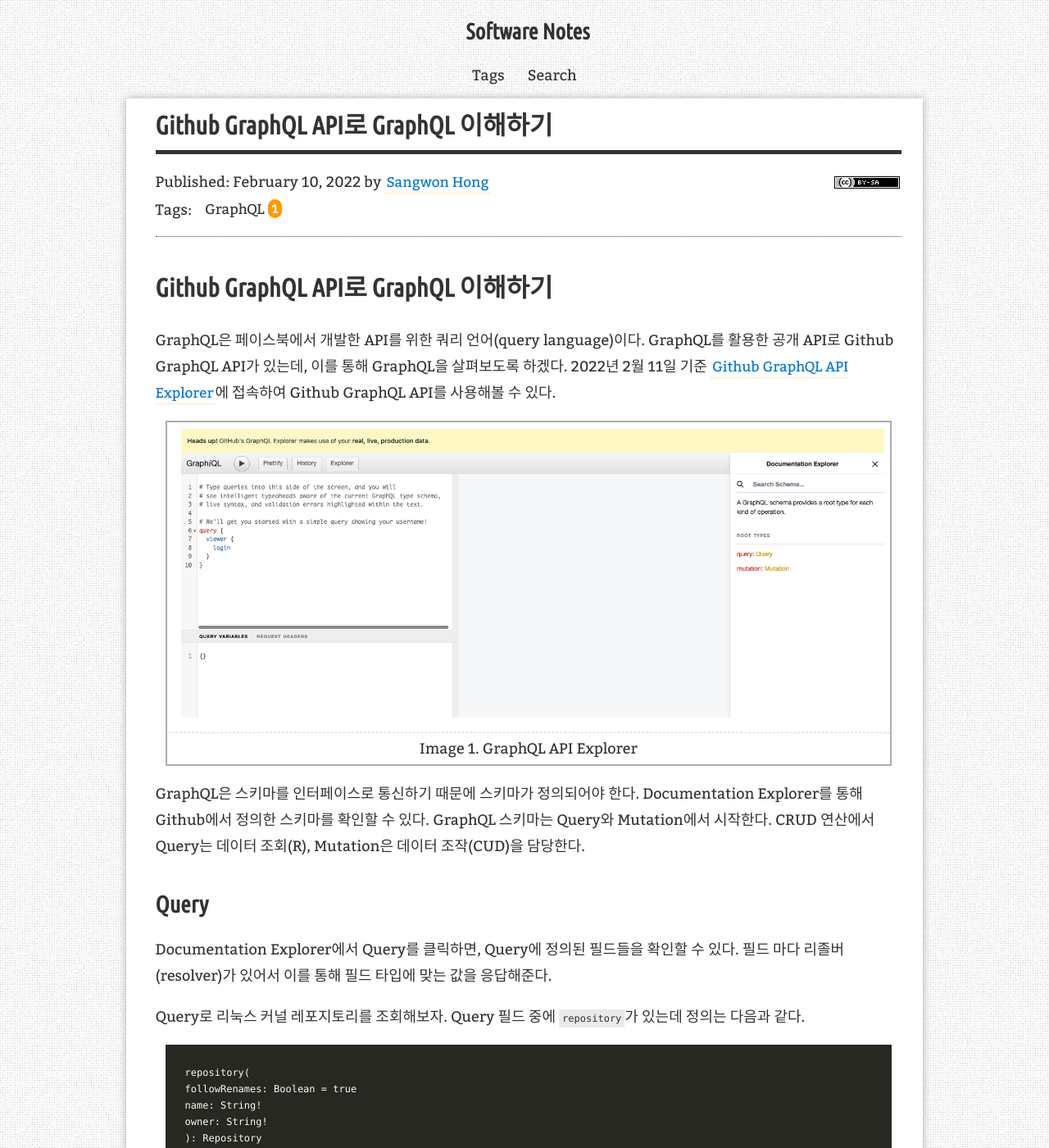
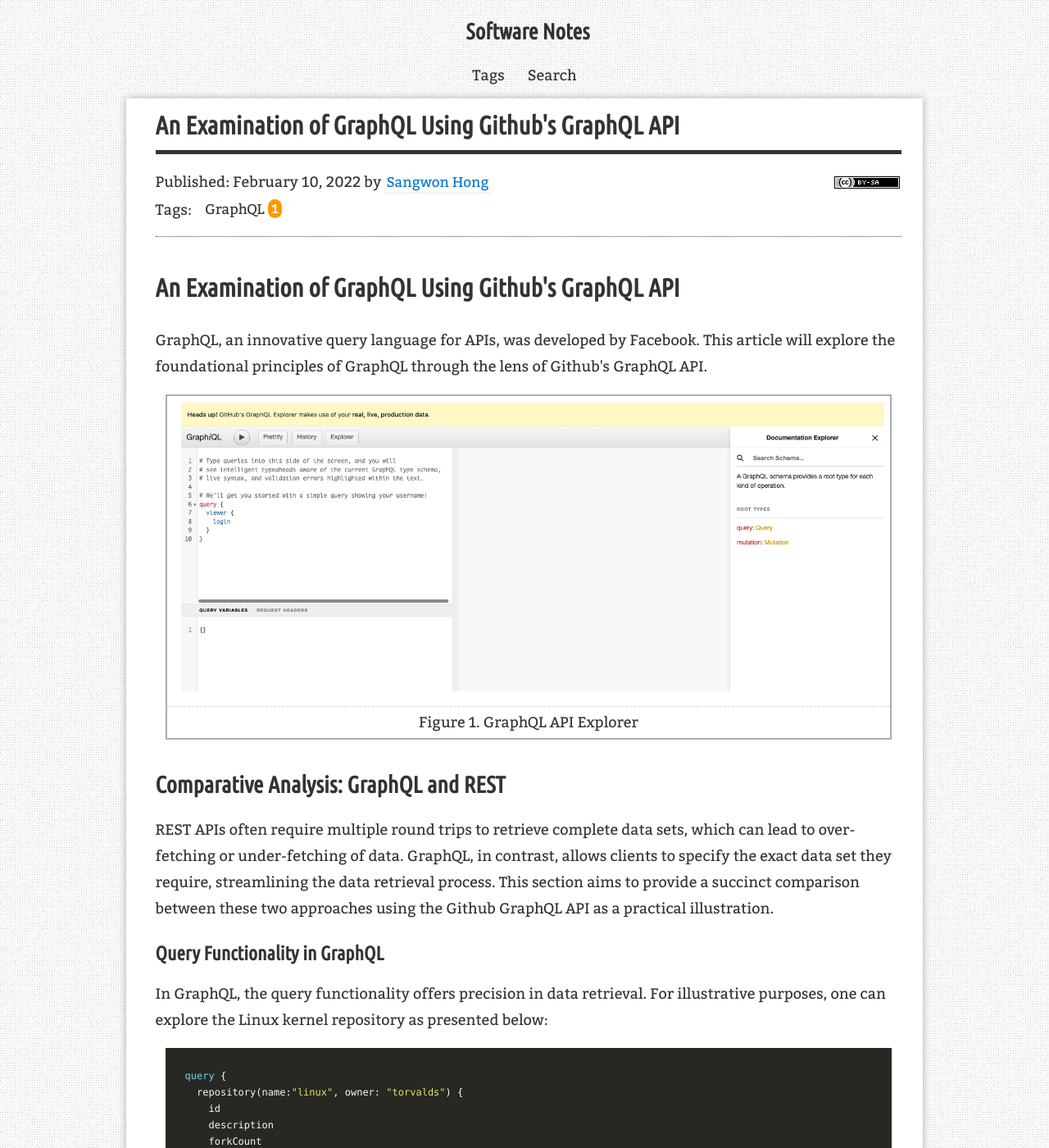
Before and after one commit to qpakzk/qpakzk.github.io, a Jekyll site: the page built from _posts/2022-02-10-intro-graphql.md, in a window 1280 px wide and 1400 px high. Shown: the whole window at 82% size. Built offline with Jekyll 4.4.1, drawn with Linux system fonts in a browser that asks for light colours; nearby versions of some CDN libraries; comment, search, counter and statistics services are not loaded; some of the changed text lies outside the part shown.

Commit message:
translate the article to english

````diff
--- a/_posts/2022-02-10-intro-graphql.md
+++ b/_posts/2022-02-10-intro-graphql.md
@@ -1,50 +1,28 @@
 ---
+
 layout: post
-title: "Github GraphQL API로 GraphQL 이해하기"
-description: "GraphQL 시리즈 1편"
+title: "An Examination of GraphQL Using Github's GraphQL API"
+description: "Part 1 of the GraphQL Series"
 tags: [GraphQL]
 redirect_from:
   - /2022/02/10/
 ---
 
-# Github GraphQL API로 GraphQL 이해하기
+# An Examination of GraphQL Using Github's GraphQL API
 
-GraphQL은 페이스북에서 개발한 API를 위한 쿼리 언어(query language)이다.
-GraphQL를 활용한 공개 API로 Github GraphQL API가 있는데, 이를 통해 GraphQL을 살펴보도록 하겠다.
-2022년 2월 11일 기준 [Github GraphQL API Explorer](https://docs.github.com/en/graphql/overview/explorer)에 접속하여 Github GraphQL API를 사용해볼 수 있다.
+GraphQL, an innovative query language for APIs, was developed by Facebook. This article will explore the foundational principles of GraphQL through the lens of Github's GraphQL API.
 
 | ![GraphQL API Explorer](/assets/images/graphql/intro-graphql/graphql-explorer.png) |
 |:--:|
-| Image 1. GraphQL API Explorer |
+| Figure 1. GraphQL API Explorer |
 
-GraphQL은 스키마를 인터페이스로 통신하기 때문에 스키마가 정의되어야 한다.
-Documentation Explorer를 통해 Github에서 정의한 스키마를 확인할 수 있다.
-GraphQL 스키마는 Query와 Mutation에서 시작한다. CRUD 연산에서 Query는 데이터 조회(R), Mutation은 데이터 조작(CUD)을 담당한다.
+## Comparative Analysis: GraphQL and REST
 
+REST APIs often require multiple round trips to retrieve complete data sets, which can lead to over-fetching or under-fetching of data. GraphQL, in contrast, allows clients to specify the exact data set they require, streamlining the data retrieval process. This section aims to provide a succinct comparison between these two approaches using the Github GraphQL API as a practical illustration.
 
-## Query
+### Query Functionality in GraphQL
 
-Documentation Explorer에서 Query를 클릭하면, Query에 정의된 필드들을 확인할 수 있다.
-필드 마다 리졸버(resolver)가 있어서 이를 통해 필드 타입에 맞는 값을 응답해준다.
-
-Query로 리눅스 커널 레포지토리를 조회해보자.
-Query 필드 중에 `repository`가 있는데 정의는 다음과 같다.
-
-```graphql
-repository(
-followRenames: Boolean = true
-name: String!
-owner: String!
-): Repository
-```
-
-`repository`는 인자(argument)로 `followRenames`, `name`, `owner`를 입력하면 `Repository` 타입에 맞는 데이터를 반환해준다.
-참고로 `name`, `owner`의 타입인 String 뒤에 `!`가 붙어있는데 이는 필수값(not null)을 의미한다.
-리눅스 커널 레포지토리를 조회하기 위해 `name`에 레포지토리명인 `linux`, `owner`에 Github 계정명인 `torvalds`를 입력한다.
-
-`repository`의 응답 타입인 `Repository`에도 많은 필드들이 정의되어 있다.
-GraphQL의 장점은 클라이언트가 `Repository` 필드 중에서 원하는 필드만 열거하여 조회할 수 있다는 것이다.
-리눅스 커널에서 레포지토리 id, 설명, fork 횟수, star 횟수를 조회해보도록 하겠다.
+In GraphQL, the query functionality offers precision in data retrieval. For illustrative purposes, one can explore the Linux kernel repository as presented below:
 
 ```graphql
 query {
@@ -57,37 +35,19 @@
 }
 ```
 
-결과는 다음과 같다.
-
 | ![GraphQL Query](/assets/images/graphql/intro-graphql/query.png) |
 |:--:|
-| Image 2. GraphQL Query |
+| Figure 2. GraphQL Query |
 
-실제로 리눅스 커널 레포지토리에 접속해보면 결과가 동일하다는 것을 확인할 수 있다.
+### Data Modification Through Mutation
 
-| ![Linux Kernel Repository](/assets/images/graphql/intro-graphql/linux.png) |
-|:--:|
-| Image 3. Linux Kernel Repository |
-
-## Mutation
-
-Query와 마찬가지로 Documentation Explorer에서 Mutation을 클릭하면, Mutation에 정의된 필드들을 확인할 수 있다.
-Mutation으로 새로운 레포지토리를 생성해보자.
-Mutation 필드 중에 `createRepository`를 통해 새로운 레포지토리를 생성할 수 있는데 정의는 다음과 같다.
-
-```graphql
-createRepository(input: CreateRepositoryInput!): CreateRepositoryPayload
-```
-
-`createRepository`는 인자(argument)로 `CreateRepositoryInput` 타입의 `input`을 입력받고, `CreateRepositoryPayload` 타입의 데이터를 반환해준다.
-`input`을 입력할 때 필수값 이외에 저장하고 싶은 필드들을 입력해주면 된다.
-응답 또한 `CreateRepositoryPayload` 타입에서 응답받고 싶은 필드를 열거하면 된다.
+Mutation, a crucial aspect of GraphQL, facilitates the modification of data. The example below demonstrates the creation of a new repository:
 
 ```graphql
 mutation {
   createRepository(input: {
     name: "hola-mundo",
-    description: "This is an example repository.",
+    description: "An exemplar repository.",
     visibility: PRIVATE
   }) {
     clientMutationId
@@ -99,19 +59,14 @@
 }
 ```
 
-결과는 다음과 같다.
-
 | ![GraphQL Mutation](/assets/images/graphql/intro-graphql/mutation.png) |
 |:--:|
-| Image 4. GraphQL Mutation |
+| Figure 3. GraphQL Mutation |
 
-실제로 `hola-mundo`라는 이름의 프라이빗 레포지토리가 생성된 것을 확인할 수 있다.
+## Industry Insights
 
-| ![hola-mundo](/assets/images/graphql/intro-graphql/hola-mundo.png) |
-|:--:|
-| Image 5. hola-mundo Repository |
+Several leading technology firms have adopted GraphQL, citing efficiency and flexibility. The transition reflects the tangible benefits that have been extensively documented in various studies and analyses.
 
 ## Conclusion
 
-Github GraphQL API를 통해 GraphQL에 대해 직관적으로 파악해보았다.
-다음 포스트에서는 GraphQL 특징 및 구조에 대해 살펴보도록 하겠다.
+While REST APIs remain prevalent in the industry, the emergence of GraphQL signifies an evolution in data querying, offering a more streamlined and flexible method. The application of GraphQL, as demonstrated via the Github GraphQL API, provides substantial evidence of its capabilities. Future research and explorations will further delve into the characteristics and architecture of GraphQL.
````
